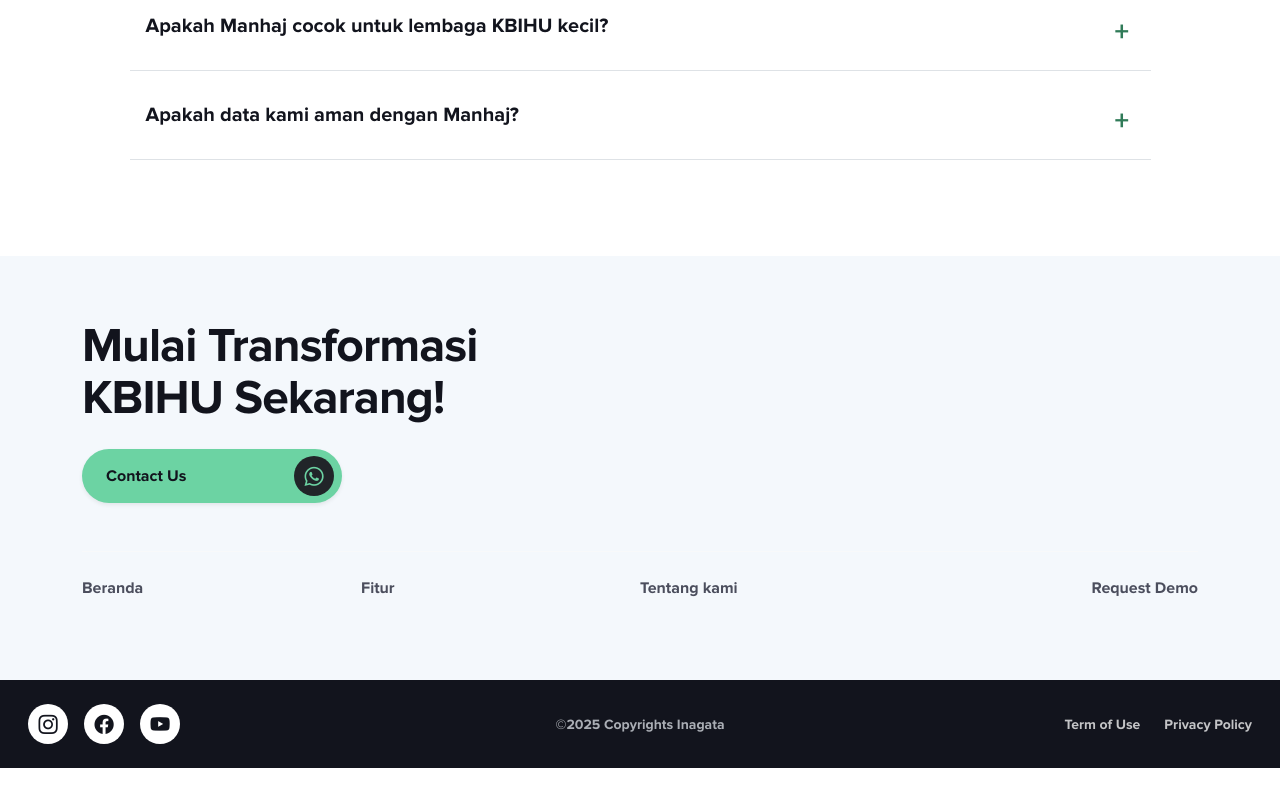
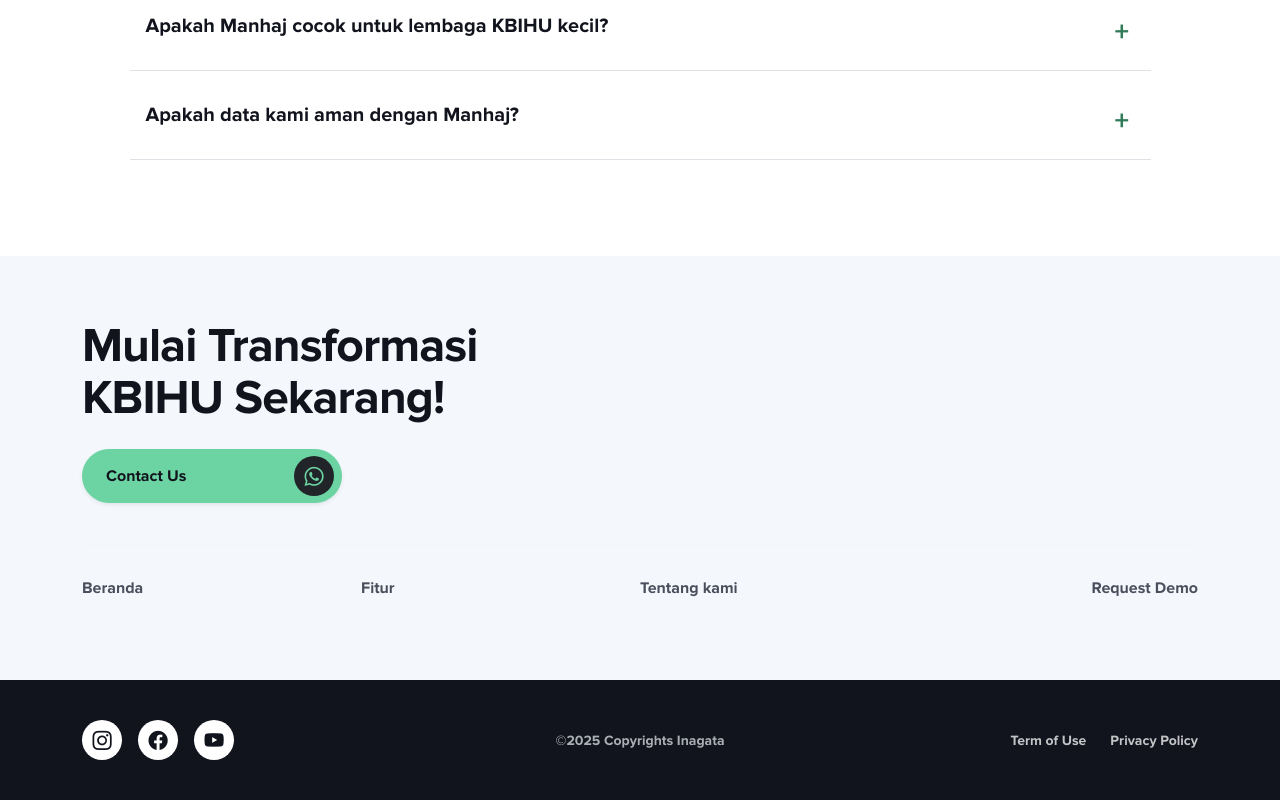
Before and after one commit to fatimahazzahra015/Manhaj, a React (Vite) app: page / in a window 1280 px wide. Shown: the part 4085-4885 px from the top of the page. Before the commit the page ends 4853 px from the top, so only its background shows below. Built offline with nearby package versions, Linux system fonts and the light colour scheme.

Commit message:
perbaikan footer

```diff
--- a/src/components/footer.jsx
+++ b/src/components/footer.jsx
@@ -137,7 +137,7 @@ const Footer = () => {
       </div>
 
       <div className="bottom-bar py-4">
-        <div className="container-fluid">
+        <div className="container py-3">
           <div className="row align-items-center">
 
             <div className="col-12 col-md-4 d-flex gap-3 justify-content-center justify-content-md-start mb-4 mb-md-0">
```
